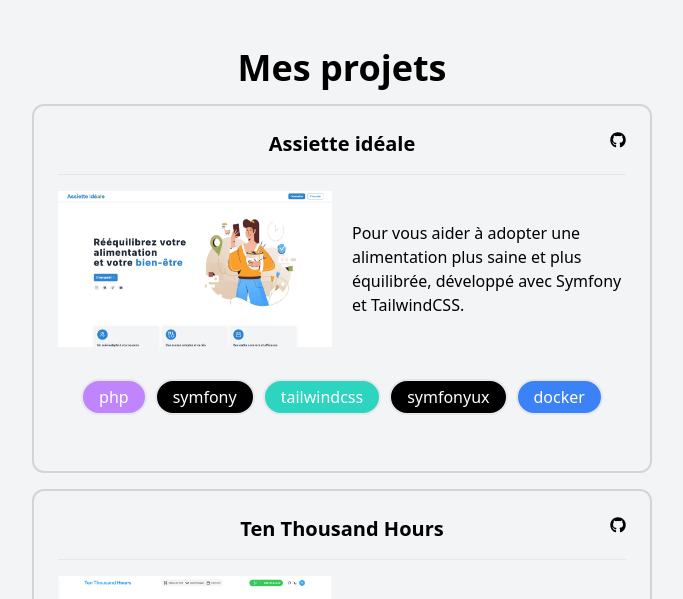
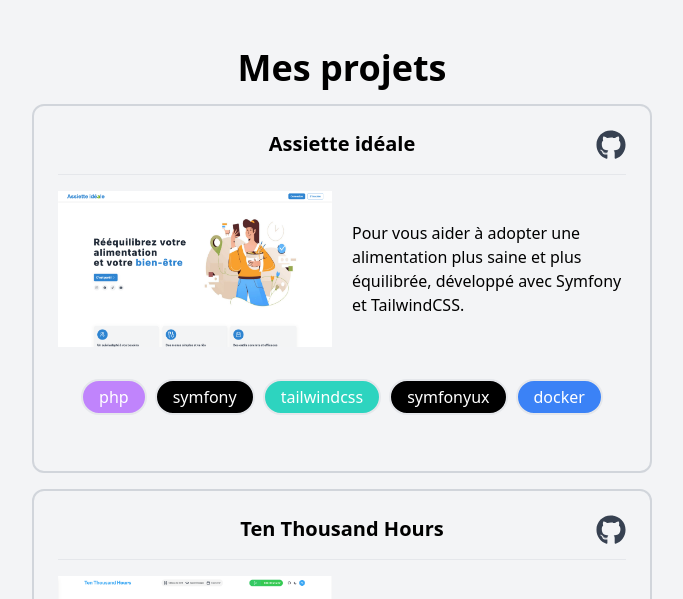
Before and after one commit to florentcussatlegras/fc-portfolio, a React (Create React App) app: page / in a window 1280 px wide. Shown: the part 1200-1799 px from the top of the page, without its empty margins (298-981 px from the left). Built offline with nearby package versions, Linux system fonts and the light colour scheme.

Commit message:
update icon

```diff
--- a/src/partials/ProjectCard.js
+++ b/src/partials/ProjectCard.js
@@ -12,7 +12,7 @@ const ProjectCard = ({
           <FaExternalLinkAlt className="inline align-baseline" />
         </a>{" "} */}
       </h1>
-      <a href={linkGithub} className="absolute top-6 right-6">
+      <a href={linkGithub} className="absolute top-6 right-6 text-3xl text-gray-700 hover:text-black hover:scale-110 transition">
         <FaGithub className="inline align-baseline" />
       </a>
       <hr className="my-4" />
```
